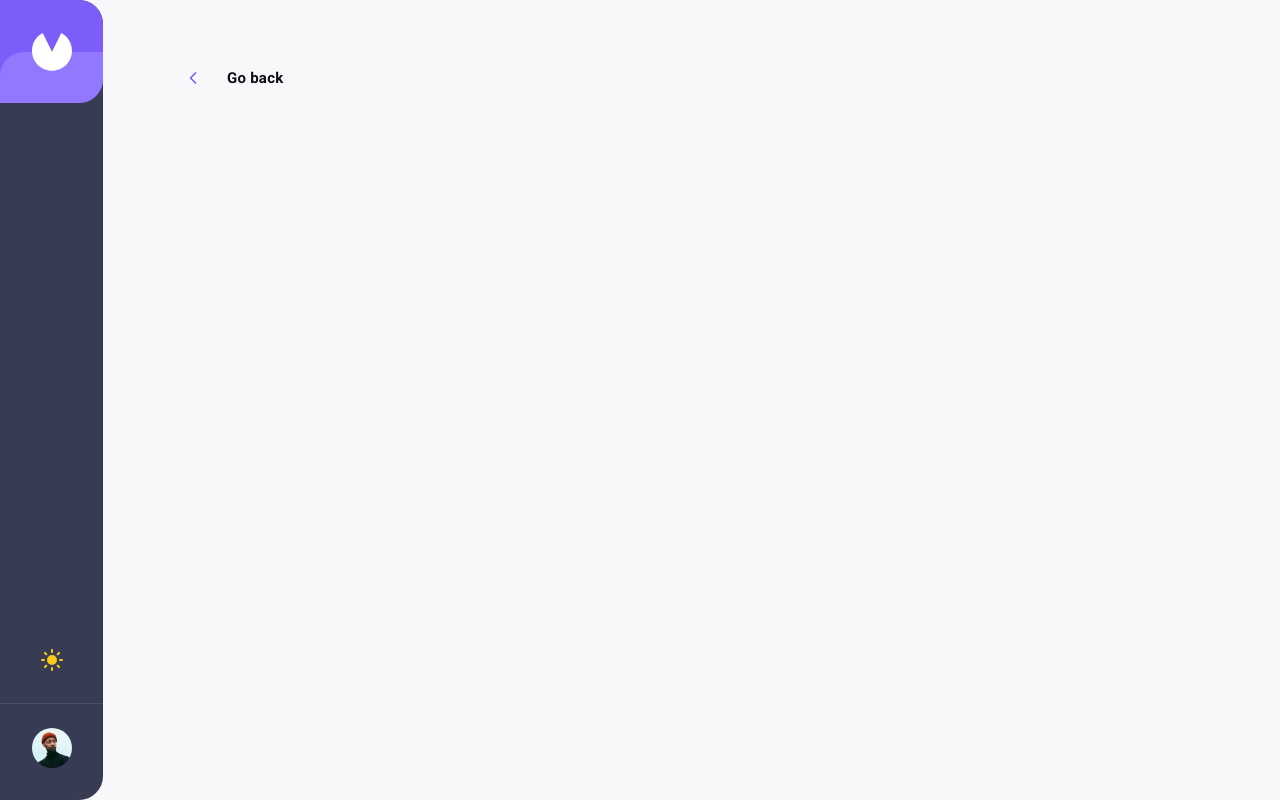
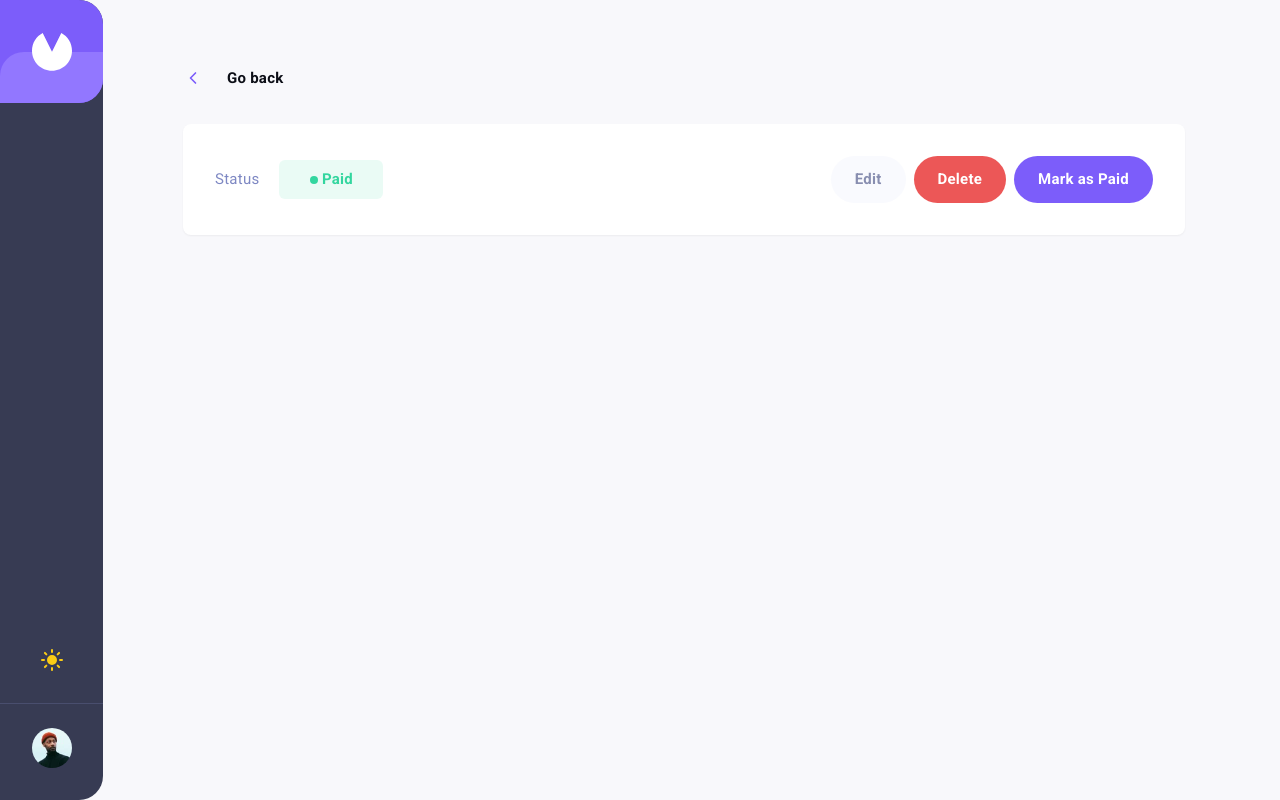
Before and after one commit to MrPatriot991/invoice-app, a React (Vite) app: page /invoice/AA1449 in a window 1280 px wide. Built offline with nearby package versions, Linux system fonts and the light colour scheme.

Commit message:
feat(invoice): add InvoiceDetails header with status and action buttons

```diff
--- a/src/components/layout/MainLayout.tsx
+++ b/src/components/layout/MainLayout.tsx
@@ -7,7 +7,7 @@ const MainLayout = () => {
     <div className="flex h-dvh flex-col bg-main transition-colors duration-300 lg:flex-row">
       <Sidebar />
 
-      <main className="flex-1 overflow-y-auto scroll-smooth px-6 sm:px-12 lg:px-20">
+      <main className="flex-1 overflow-y-auto scroll-smooth px-6 sm:px-8 md:px-12 lg:px-20">
         <Outlet />
       </main>
     </div>
--- a/src/components/ui/Button/Button.tsx
+++ b/src/components/ui/Button/Button.tsx
@@ -21,14 +21,14 @@ const Button: React.FC<ButtonProps> = ({
   ...props
 }) => {
   const baseStyle =
-    "px-4 sm:px-5 py-3 rounded-full flex items-center gap-2 md:gap-4 heading-s-variant transition-colors duration-300";
+    "px-4 sm:px-6 py-3 sm:py-4 rounded-full flex items-center gap-2 md:gap-4 heading-s-variant transition-colors duration-300";
 
   const variantStyle = {
     purple:
       "bg-[var(--color-purple)] text-white hover:bg-[var(--color-purple-light)] disabled:bg-[var(--color-purple-light)]",
     dark: "bg-[var(--color-gray-600)] text-[var(--text-tertiary)] hover:bg-[var(--color-draft-btn-hover)]",
     secondary:
-      "bg-[var(--color-secondary)] text-text-tertiary hover:bg-[var(--color-secondary-btn-hover)]",
+      "bg-[var(--color-secondary)] text-tertiary hover:bg-[var(--color-secondary-btn-hover)]",
     danger:
       "bg-[var(--color-danger-200)] text-white hover:bg-[var(--color-danger-100)] disabled:bg-[var(--color-danger-100)]",
   };
--- a/src/components/ui/GoBackButton.tsx
+++ b/src/components/ui/GoBackButton.tsx
@@ -1,5 +1,4 @@
 import clsx from "clsx";
-
 import { ChevronDown } from "lucide-react";
 
 interface GoBackButtonProps {
@@ -18,7 +17,7 @@ export const GoBackButton = ({
   const wrapperClasses = clsx({ "mb-8": !isModal }, wrapperClassName);
 
   const buttonClasses = clsx(
-    "heading-s-variant flex items-center gap-6 py-1 text-primary transition-colors duration-300 hover:text-text-secondary",
+    "heading-s-variant flex items-center gap-6 py-1 text-primary transition-colors duration-300 hover:text-secondary",
     className,
   );
 
--- /dev/null
+++ b/src/features/invoices/components/details/DetailsHeader.tsx
@@ -0,0 +1,36 @@
+import { StatusBadge } from "@/components/common/statusBadge";
+import { Button } from "@/components/ui/Button";
+
+import type { ButtonVariant } from "@/components/ui/Button/Button";
+
+interface ActionButton {
+  text: string;
+  variant: ButtonVariant;
+  onClick?: () => void;
+}
+
+const DetailsHeader = () => {
+  const actionButtons: ActionButton[] = [
+    { text: "Edit", variant: "secondary" },
+    { text: "Delete", variant: "danger" },
+    { text: "Mark as Paid", variant: "purple" },
+  ];
+
+  return (
+    <div className="flex justify-between rounded-lg bg-container p-6 shadow-sm transition-colors duration-300 sm:p-8">
+      <div className="flex w-full items-center justify-between gap-5 sm:w-auto sm:justify-start">
+        <p className="text-secondary transition-colors duration-300">Status</p>
+        <StatusBadge status="Paid" />
+      </div>
+      <div className="hidden items-center gap-2 sm:flex">
+        {actionButtons.map(({ text, variant }) => (
+          <Button key={text} variant={variant}>
+            {text}
+          </Button>
+        ))}
+      </div>
+    </div>
+  );
+};
+
+export default DetailsHeader;
--- a/src/features/invoices/routes/InvoiceDetailsRoute.tsx
+++ b/src/features/invoices/routes/InvoiceDetailsRoute.tsx
@@ -1,5 +1,6 @@
 import { GoBackButton } from "@/components/ui/GoBackButton";
 import { useNavigate } from "react-router-dom";
+import DetailsHeader from "../components/details/DetailsHeader";
 
 const DetailsRoute = () => {
   const navigate = useNavigate();
@@ -11,6 +12,7 @@ const DetailsRoute = () => {
   return (
     <div className="container mx-auto py-8 md:py-12 lg:py-16">
       <GoBackButton onClick={handleGoBack} />
+      <DetailsHeader />
     </div>
   );
 };
--- a/src/styles/tokens.css
+++ b/src/styles/tokens.css
@@ -9,7 +9,7 @@
   --fs-36: 36px;
 
   /* Line heights */
-  --lh-16: 16px;
+  --lh-15: 15px;
   --lh-18: 18px;
   --lh-22: 22px;
   --lh-24: 24px;
--- a/src/styles/typography.css
+++ b/src/styles/typography.css
@@ -36,7 +36,7 @@
     font-family: var(--font-league);
     font-weight: var(--fw-700);
     font-size: var(--fs-15);
-    line-height: var(--lh-16);
+    line-height: var(--lh-15);
   }
 
   /* Body | 13px | 18px  */
@@ -52,6 +52,6 @@
     font-family: var(--font-league);
     font-weight: var(--fw-500);
     font-size: var(--fs-13);
-    line-height: var(--lh-16);
+    line-height: var(--lh-15);
   }
 }
```
